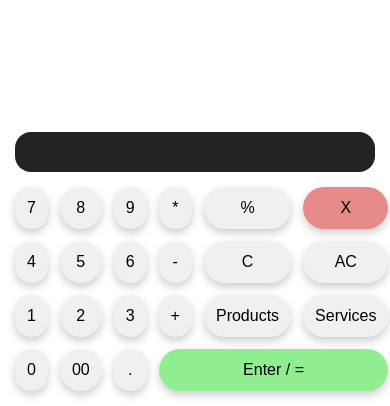
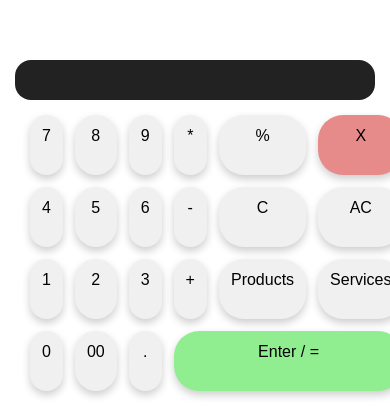
Before and after one commit to mrcocgn/lni.cashier, a React (Vite) app in the folder client/: page / in a window 390 px wide. Shown: the part 438-844 px from the top of the page. Built offline with nearby package versions, Linux system fonts and the light colour scheme.

Commit message:
fix: revert font-size in .display class for consistency in Calculator.css

```diff
--- a/client/src/app/components/calculator/Calculator.css
+++ b/client/src/app/components/calculator/Calculator.css
@@ -1,7 +1,7 @@
 .display {
   background: #222;
   color: #fff;
-  font-size: 1.6rem;
+  font-size: 1rem;
   padding: 12px 16px;
   border-radius: 16px;
   margin: 12px 15px 0 15px;
@@ -18,14 +18,15 @@
 
 .parent {
   display: grid;
-  grid-template-columns: repeat(6, 1fr);
-  grid-template-rows: repeat(4, 1fr);
-  grid-column-gap: 12px;
-  grid-row-gap: 12px;
+  grid-template-columns: repeat(6, 1fr); /* default */
+  grid-auto-rows: 60px;
+  gap: 12px;
+  padding: 15px;
+  margin: 0 15px;
   border-radius: 25px;
   background-color: transparent;
-  margin: 15px;
 }
+
 
 .children {
   background-color: #f0f0f0;
@@ -105,3 +106,15 @@
   grid-area: 4 / 4 / 5 / 7;
   background-color: lightgreen;
 }
+
+@media (max-width: 768px) {
+  .parent {
+    grid-template-columns: repeat(4, 1fr);
+  }
+}
+
+@media (max-width: 480px) {
+  .parent {
+    grid-template-columns: repeat(3, 1fr);
+  }
+}
```
